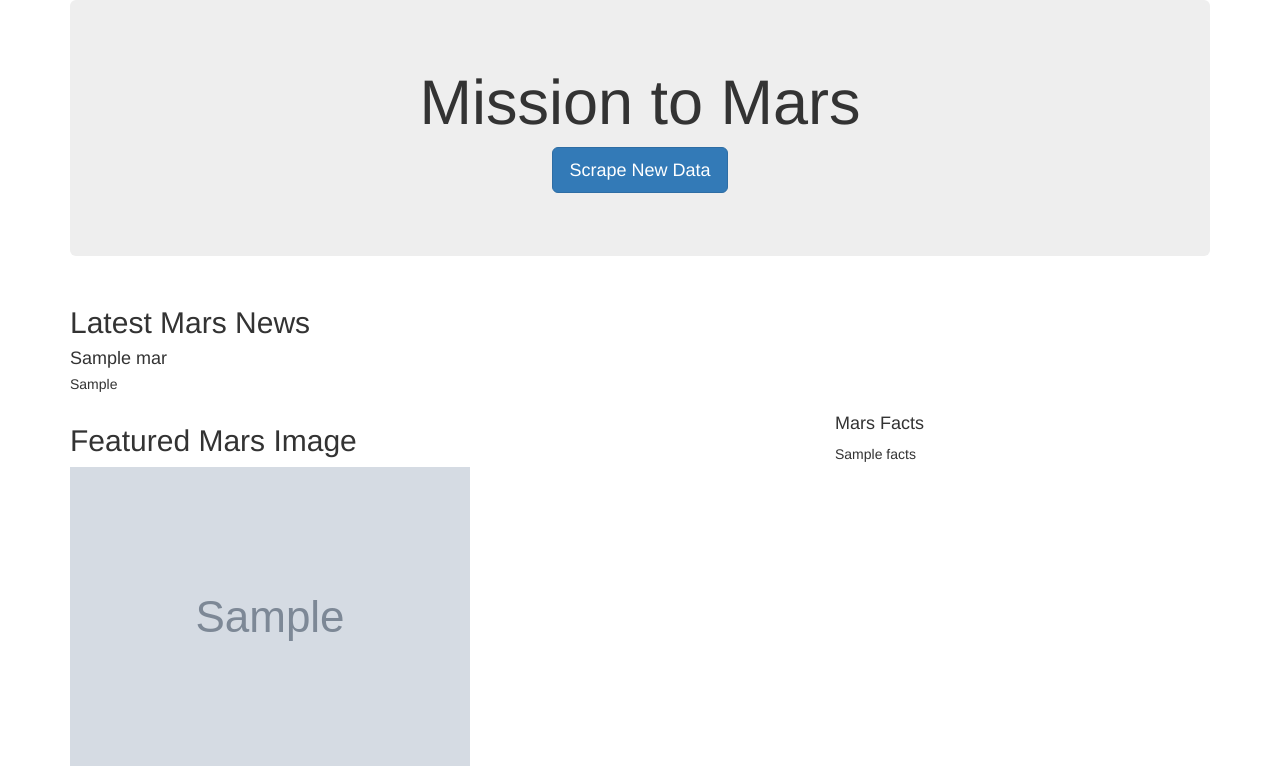
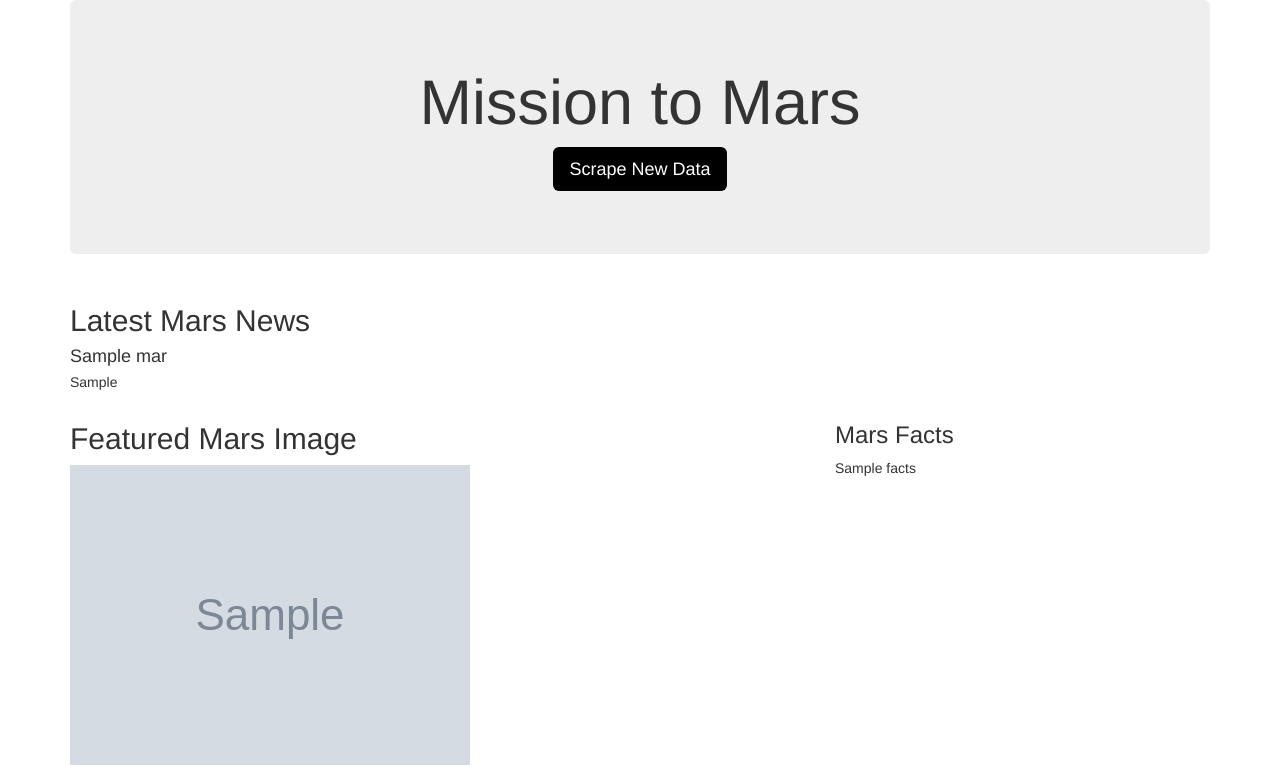
Before and after one commit to lallben/Mission-to-Mars, a Flask app: page / in a window 1280 px wide. Shown: the top 766 px of the page. Run offline with Flask 2, Linux system fonts and the light colour scheme; grey boxes marked "Sample" are stand-in pictures; a database or web service that is not in the repository returns one stand-in record (values such as "Sample title"); some libraries are stand-ins or nearby versions.

Commit message:
Updating files

```diff
--- a/Templates/index.html
+++ b/Templates/index.html
@@ -14,9 +14,9 @@
     <div class="container">
       <!-- Add Jumbotron to Header -->
       <div class="jumbotron text-center">
-        <h1>Mission to Mars</h1>
+        <h1 class="display-1">Mission to Mars</h1>
         <!-- Add a button to activate scraping script -->
-        <p><a class="btn btn-primary btn-lg" href="/scrape" role="button">Scrape New Data</a></p>
+        <p><a class="btn btn-primary btn-lg" href="/scrape" role="button" style="background-color: black; border: none; color: white;">Scrape New Data</a></p>
       </div>
 
       <!-- Add section for Mars News -->
@@ -35,7 +35,7 @@
       <!-- Section for Featured Image and Facts table -->
       <div class="row" id="mars-featured-image">
         <div class="col-md-8">
-          <h2>Featured Mars Image</h2>
+          <b><h2>Featured Mars Image</h2></b>
 
           <!-- if images is False/None/non-existent, then default to error message -->
           <img
@@ -48,7 +48,7 @@
         <div class="col-md-4">
           <!-- Mars Facts -->
           <div class="row" id="mars-facts">
-            <h4>Mars Facts</h4>
+            <h3 class="display-3">Mars Facts</h3>
             {{ mars.facts | safe }}
           </div>
         </div>
```
